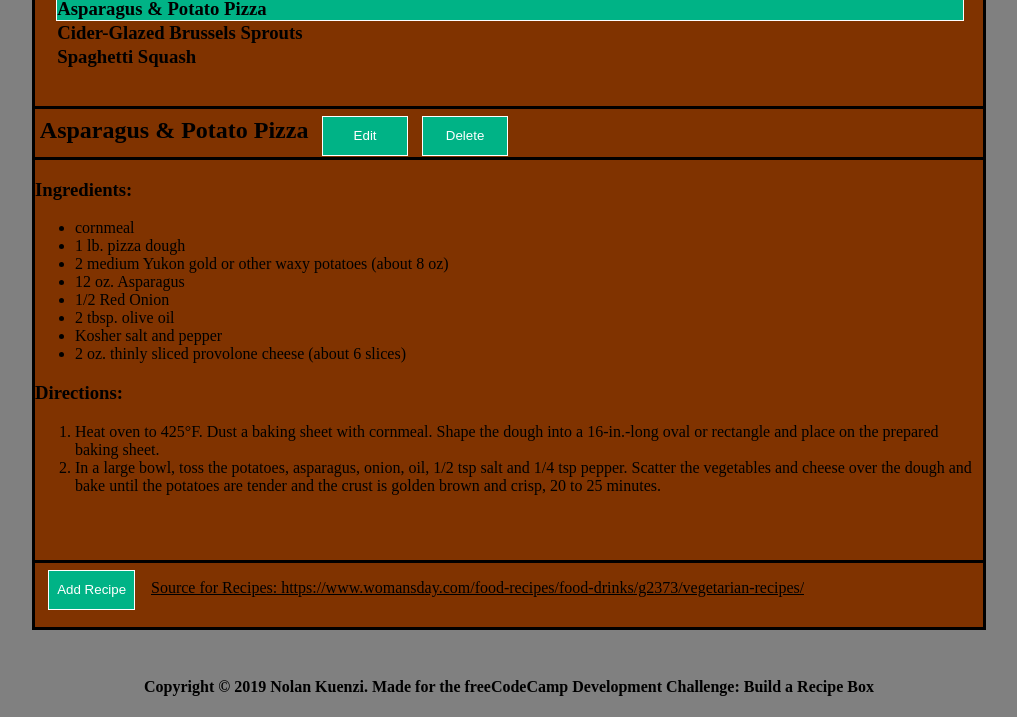
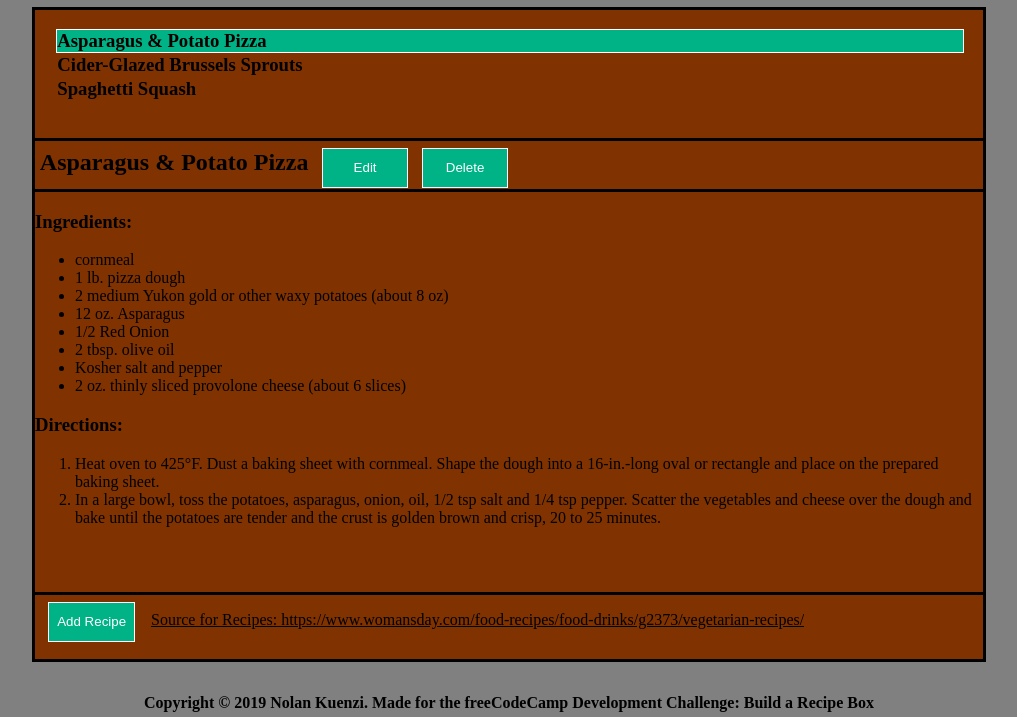
Before and after one commit to NolanKuenzi/recipeBox, a React app: page / in a window 1280 px wide. Shown: the part 105-822 px from the top of the page, without its empty margins (131-1148 px from the left). Built offline with nearby package versions, Linux system fonts and the light colour scheme.

Commit message:
css update

```diff
--- a/src/myStyles.scss
+++ b/src/myStyles.scss
@@ -1,5 +1,10 @@
 body {
   background-color: gray;
+}
+
+#appContainer {
+  position: relative;
+  top: 2em;
 }
 
 h1 {
@@ -140,6 +145,6 @@ a {
 }
 
 #footer {
-  margin-top: 3em;
+  margin-top: 2em;
   text-align: center;
 }
```
Also changed, not shown: docs/main.css (+1 -1 lines).
